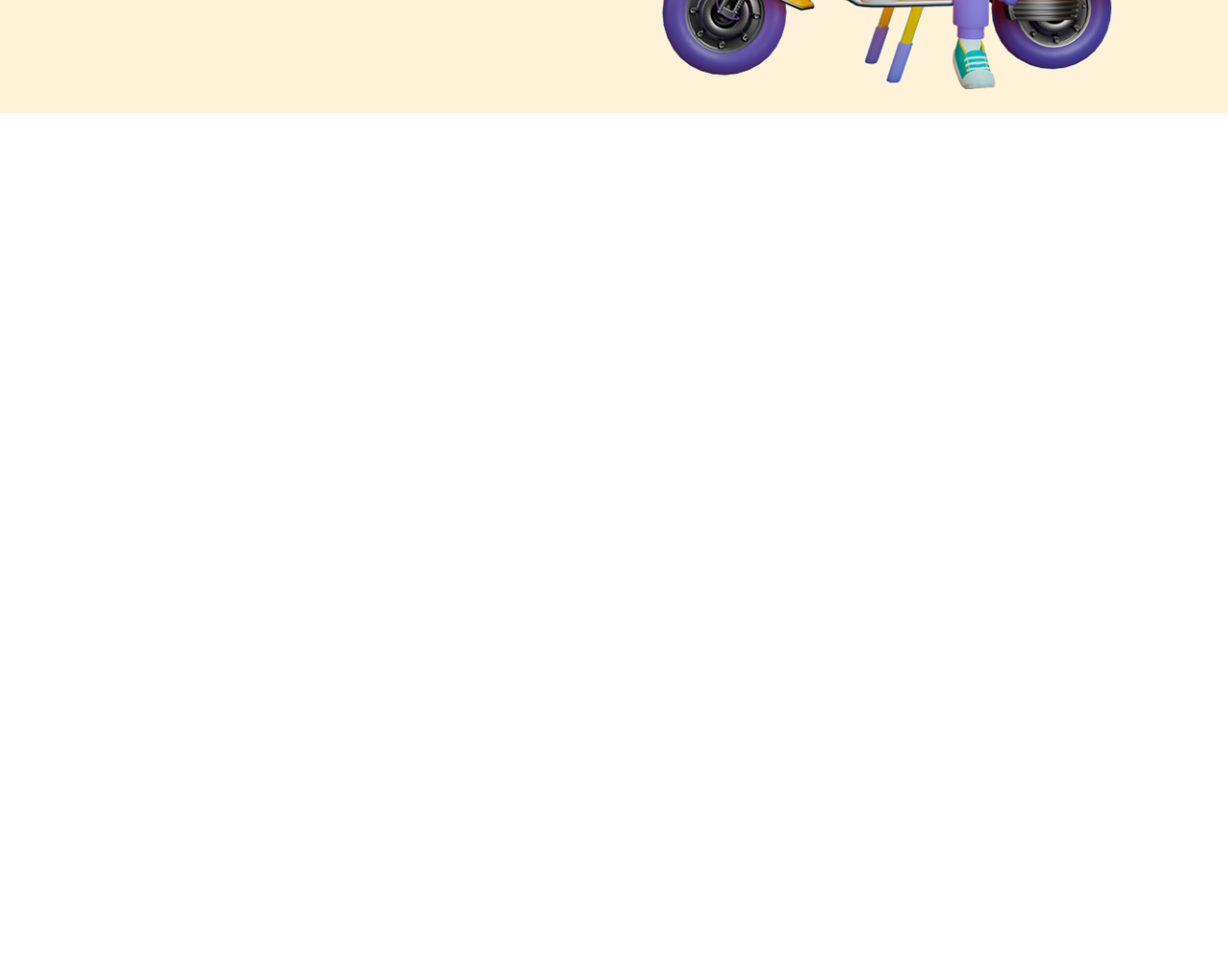
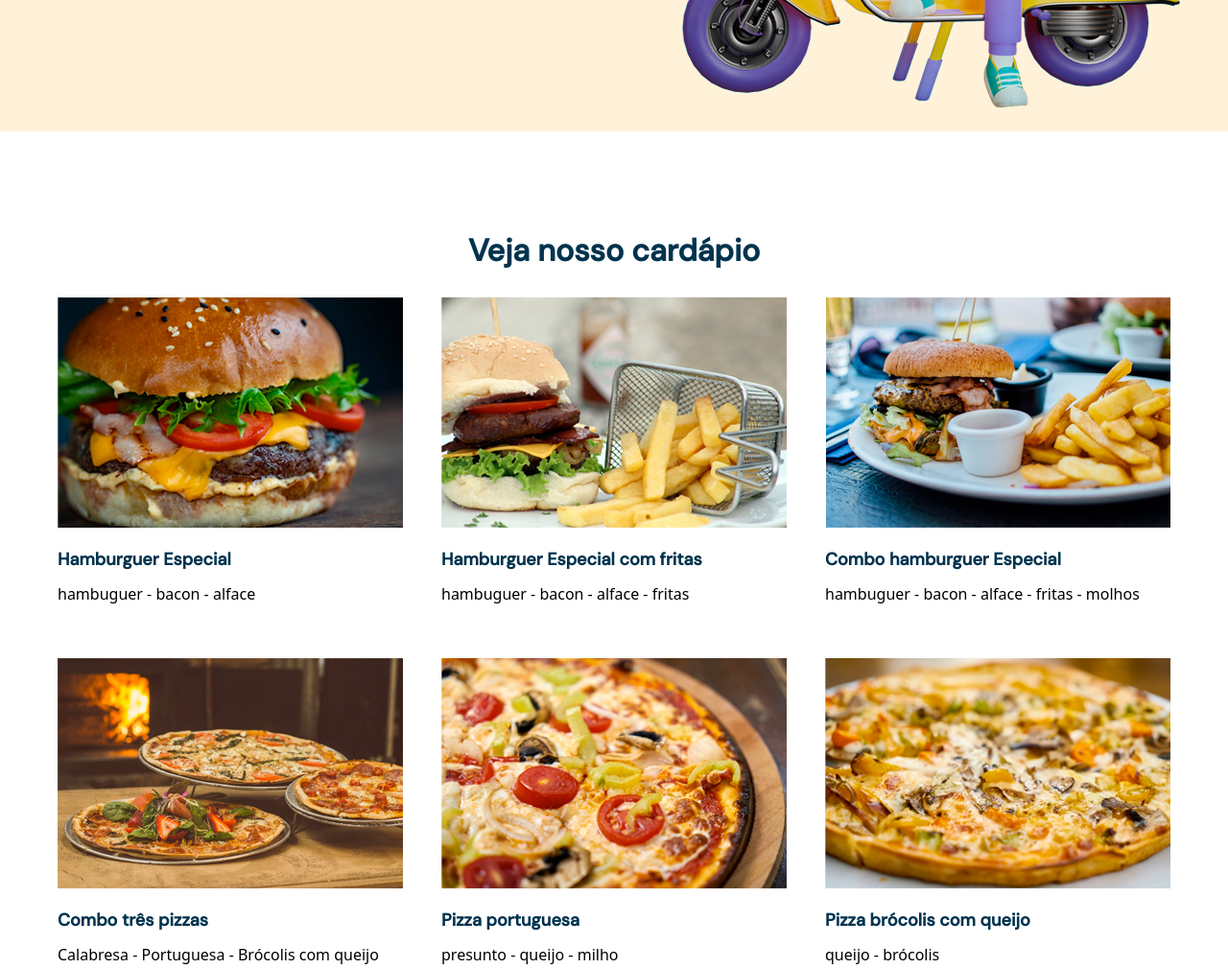
Before and after one commit to michaelprocha/french-fries, a plain HTML site: page index.html in a window 1280 px wide. Shown: the part 500-1510 px from the top of the page at 96% size. Before the commit the page ends 800 px from the top, so only its background shows below. Drawn offline with Linux system fonts and the light colour scheme.

Commit message:
add dishes section layout

```diff
--- a/index.html
+++ b/index.html
@@ -56,7 +56,9 @@
 						<p class="hero__text">Confira nossas promoções e combos exclusivos.</p>
 						<div class="hero__input-area">
 							<input class="hero__input" placeholder="Faça seu pedido agora" type="text" />
-							<button class="hero__button"><img class="animation-arrow" src="assets/images/white-arrow.png" aria-hidden="true" aria-label="Enviar" /></button>
+							<button class="hero__button">
+								<img class="animation-arrow" src="assets/images/white-arrow.png" aria-hidden="true" aria-label="Enviar" />
+							</button>
 						</div>
 					</div>
 					<div class="container-image">
@@ -64,6 +66,44 @@
 					</div>
 				</div>
 			</section>
+			<section class="section-dishes">
+				<div class="dishes">
+					<h2 class="dishes__subtitle">Veja nosso cardápio</h2>
+					<ul class="dishes__list">
+						<li class="dishes-item">
+							<img class="dishes-item__image" src="assets/images/hambuguer-3.jpg" alt="Hamburguer Especial" />
+							<h3 class="dishes-item__title">Hamburguer Especial</h3>
+							<p  class="dishes-item__text">hambuguer - bacon - alface</p>
+						</li>
+						<li class="dishes-item">
+							<img class="dishes-item__image" src="assets/images/hambuguer-1.jpg" alt="Hamburguer Especial com fritas" />
+							<h3 class="dishes-item__title">Hamburguer Especial com fritas</h3>
+							<p class="dishes-item__text">hambuguer - bacon - alface - fritas</p>
+						</li>
+						<li class="dishes-item">
+							<img class="dishes-item__image" src="assets/images/hambuguer-2.jpg" alt="Combo hamburguer Especial" />
+							<h3 class="dishes-item__title">Combo hamburguer Especial</h3>
+							<p class="dishes-item__text">hambuguer - bacon - alface - fritas - molhos</p>
+						</li>
+						<li class="dishes-item">
+							<img class="dishes-item__image" src="assets/images/pizza-3.jpg" alt="Combo três pizzas" />
+							<h3 class="dishes-item__title">Combo três pizzas</h3>
+							<p class="dishes-item__text">Calabresa - Portuguesa - Brócolis com queijo</p>
+						</li>
+						<li class="dishes-item">
+							<img class="dishes-item__image" src="assets/images/pizza-2.jpg" alt="Pizza portuguesa" />
+							<h3 class="dishes-item__title">Pizza portuguesa</h3>
+							<p class="dishes-item__text">presunto - queijo - milho</p>
+						</li>
+						<li class="dishes-item">
+							<img class="dishes-item__image" src="assets/images/pizza-1.jpg" alt="Pizza brócolis com queijo" />
+							<h3 class="dishes-item__title">Pizza brócolis com queijo</h3>
+							<p class="dishes-item__text">queijo - brócolis</p>
+						</li>
+					</ul>
+					<a href="#" class="dishes__button">Peça Agora</a>
+				</div>
+			</section>
 		</main>
 		<script src="javascript/index.js"></script>
 	</body>
--- a/scss/_components.scss
+++ b/scss/_components.scss
@@ -33,6 +33,21 @@
     font-family: var.$primary-font;
     font-size: calc(var.$small-size / 16 * 1rem);
     font-weight: var.$regular-weight;
+    color: var.$primary-color;
+}
+
+%dishes-title{
+    font-family: var.$primary-font;
+    font-size: calc(var.$large-size / 16 * 1rem);
+    font-weight: var.$bold-weight;
+    color: var.$primary-color;
+}
+
+
+%dishes-test{
+    font-family: var.$primary-font;
+    font-size: calc(var.$medium-size / 16 * 1rem);
+    font-weight: var.$bold-weight;
     color: var.$primary-color;
 }
 
@@ -268,3 +283,40 @@
         transform: translateX(0);
     }
 }
+
+//dishes
+
+.dishes{
+    padding-top: calc(100 / 16 * 1rem);
+    width: 100%;
+    max-width: calc(var.$content-spacing / 16 * 1rem);
+    display: flex;
+    flex-direction: column;
+    align-items: center;
+    justify-content: center;
+
+    &__subtitle{
+        @extend %dishes-title;
+        padding-bottom: calc(25 / 16 * 1rem);
+    }
+
+    &__list{
+        display: grid;
+        grid-template-columns: 1fr 1fr 1fr;
+        grid-template-rows: 1fr 1fr 1fr;
+        gap: calc(55 / 16 * 1rem) calc(40 / 16 * 1rem);
+    }
+}
+
+.dishes-item{
+    &__image{
+
+    }
+    &__title{
+        @extend %dishes-test;
+        padding: calc(20 / 16 * 1rem) 0 calc(10 / 16 * 1rem) 0;
+    }
+    &__text{
+
+    }
+}
--- a/scss/_layouts.scss
+++ b/scss/_layouts.scss
@@ -109,6 +109,7 @@ main {
 }
 
 .section-banner {
+    padding: calc(25 / 16 * 1rem) calc(var.$padding-spacing / 16 * 1rem);
     width: 100%;
     background-color: var.$segundary-color;
     display: flex;
@@ -117,7 +118,7 @@ main {
 }
 
 .banner {
-    padding: calc(25 / 16 * 1rem) calc(var.$padding-spacing / 16 * 1rem);
+
     max-width: calc(var.$content-spacing / 16 * 1rem);
     width: 100%;
     display: flex;
@@ -129,3 +130,10 @@ main {
         gap: calc(50 / 16 * 1rem);
     }
 }
+
+//dishes
+
+.section-dishes{
+    display: flex;
+    justify-content: center;
+}
```
Also changed, not shown: css/index.css.
